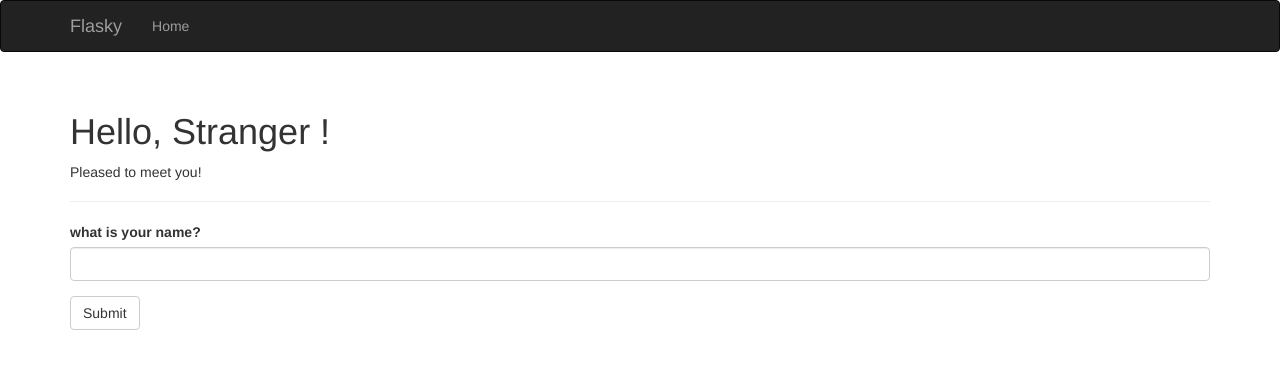
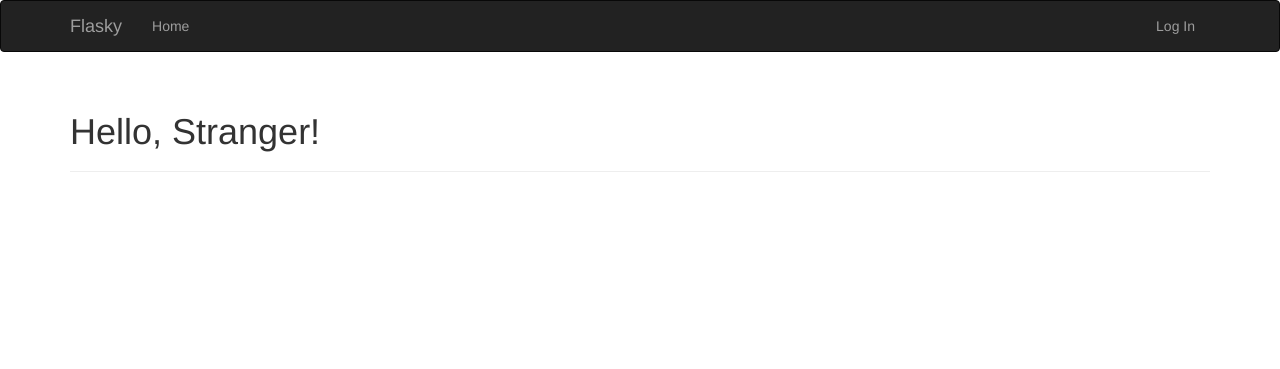
Before and after one commit to wallaceplayfrog/flask_blog, a Flask app: page / in a window 1280 px wide. Shown: the top 369 px of the page. Run offline with Flask 2, Linux system fonts and the light colour scheme; parts of the project's set-up code (start-up, migrations or seed data) failed here and were passed over; some libraries are stand-ins or nearby versions.

Commit message:
用户登录模块

```diff
--- a/app/__init__.py
+++ b/app/__init__.py
@@ -4,11 +4,14 @@ from flask_mail import Mail
 from flask_moment import Moment
 from flask_sqlalchemy import SQLAlchemy
 from config import config
+from flask_login import LoginManager
 
 bootstrap = Bootstrap()
 mail = Mail()
 moment = Moment()
 db = SQLAlchemy()
+login_manager = LoginManager()
+login_manager.login_view = 'auth.login'
 
 def create_app(config_name):
     app = Flask(__name__)
@@ -19,6 +22,7 @@ def create_app(config_name):
     mail.init_app(app)
     moment.init_app(app)
     db.init_app(app)
+    login_manager.init_app(app)
 
     # 注册主蓝本
     from .main import main as main_blueprint
--- a/app/main/views.py
+++ b/app/main/views.py
@@ -1,29 +1,6 @@
-from flask import render_template, session, redirect, url_for
-from datetime import datetime
+from flask import render_template
 from . import main
-from .forms import NameForm
-from .. import db
-from ..models import User
 
-@main.route('/', methods=['GET', 'POST'])
+@main.route('/')
 def index():
-    form = NameForm()
-    if form.validate_on_submit():
-        user = User.query.filter_by(username=form.name.data).first()
-
-        if user is None:
-            user = User(username=form.name.data)
-            db.session.add(user)
-            session['known'] = False
-            # if app.config['FLASKY_ADMIN']:
-            #     send_email(app.config['FLASKY_ADMIN'], 'NEW USER', 'mail/new_user', user = user)
-        else:
-            session['known'] = True
-        session['name'] = form.name.data
-        form.name.data = ''
-        return redirect(url_for('.index'))
-    return render_template('index.html',
-    form=form,
-    name=session.get('name'),
-    known=session.get('known', False),
-    current_time=datetime.utcnow())
+    return render_template('index.html')
--- a/app/templates/base.html
+++ b/app/templates/base.html
@@ -1,7 +1,10 @@
 {% extends "bootstrap/base.html" %}
 
-{% block title %}
-Flask
+<!-- 定义收藏夹图标 -->
+{% block head %}
+{{ super() }}
+<link rel="shortcut icon" href="{{ url_for('static', filename='favicon.ico') }}" type="image/x-icon">
+<link rel="icon" href="{{ url_for('static', filename='favicon.ico') }}" type="image/x-icon">
 {% endblock %}
 
 {% block navbar %}
@@ -15,11 +18,18 @@ Flask
                 <span class="icon-bar"></span>
                 <span class="icon-bar"></span>
             </button>
-            <a class="navbar-brand" href="/">Flasky</a>
+            <a class="navbar-brand" href="{{ url_for('main.index') }}">Flasky</a>
         </div>
         <div class="navbar-collapse collapse">
             <ul class="nav navbar-nav">
-                <li><a href="/">Home</a></li>
+                <li><a href="{{ url_for('main.index') }}">Home</a></li>
+            </ul>
+            <ul class="nav navbar-nav navbar-right">
+                {% if current_user.is_authenticated %}
+                <li><a href="{{ url_for('auth.logout') }}">Log Out</a></li>
+                {% else %}
+                <li><a href="{{ url_for('auth.login') }}">Log In</a></li>
+                {% endif %}
             </ul>
         </div>
     </div>
@@ -40,14 +50,6 @@ Flask
 </div>
 {% endblock %}
 
-<!-- 定义收藏夹图标 -->
-{% block head %}
-{{ super() }}
-<link rel="shortcut icon" href="{{ url_for('static', filename='favicon.ico') }}"
-    type="image/x-icon">
-<link rel="icon" href="{{ url_for('static', filename='favicon.ico') }}"
-    type='image/x-icon'>
-{% endblock head %}
 
 <!-- 引入Moment.js库 -->
 {% block scripts %}
--- a/app/templates/index.html
+++ b/app/templates/index.html
@@ -1,21 +1,9 @@
 {% extends "base.html" %}
 
-<!-- 使用Flask-WTF和Flask-Bootstrap渲染表单 -->
-{% import "bootstrap/wtf.html" as wtf %}
-{% block title %}
-Flasky
-{% endblock title %}
+{% block title %}Flasky{% endblock title %}
 
 {% block page_content %}
 <div class="page-header">
-    <h1>Hello, {% if name %} {{ name }}
-    {% else %} Stranger
-    {% endif %}!</h1>
-    {% if not known %}
-    <p>Pleased to meet you!</p>
-    {% else %}
-    <p>Happy to see you again!</p>
-    {% endif %}
+    <h1>Hello, {% if current_user.is_authenticated %}{{ current_user.username }}{% else %}Stranger{% endif %}!</h1>
 </div>
-{{ wtf.quick_form(form) }}
 {% endblock page_content %}
```
Also changed, not shown: app/auth/forms.py (added, +10 -0 lines), app/auth/views.py (+23 -3 lines), app/models.py (+8 -2 lines), app/templates/auth/login.html (+13 -0 lines).
